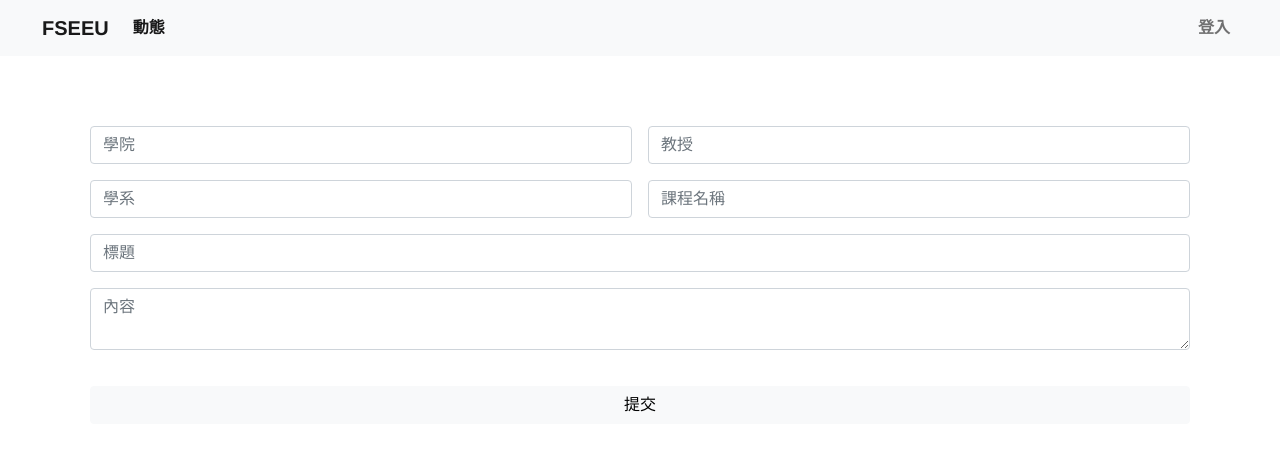
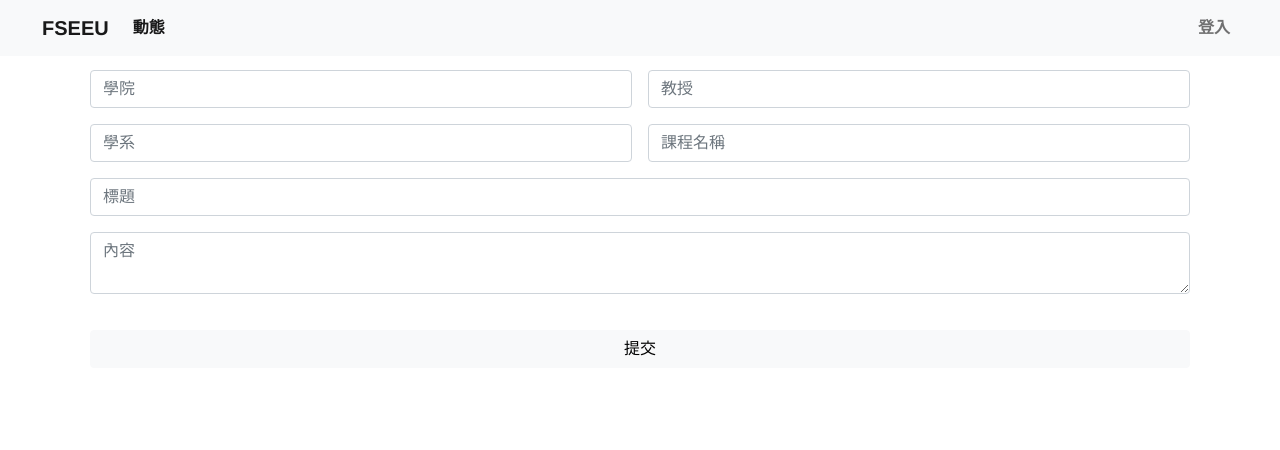
Before and after one commit to alecwu44743/FSEEU, a Vue app in the folder app/views/: page /submit in a window 1280 px wide. Shown: the top 450 px of the page. Built offline with nearby package versions, Linux system fonts and the light colour scheme.

Commit message:
Update layout design

```diff
--- a/app/views/src/App.vue
+++ b/app/views/src/App.vue
@@ -76,6 +76,13 @@ export default{
   color: #2c3e50;
 }
 
+.navbar {
+  position: fixed;
+  top: 0;
+  width: 100%;
+  z-index: 1000; /* 保證在其他內容之上 */
+}
+
 nav {
   padding: 30px;
 }
```
